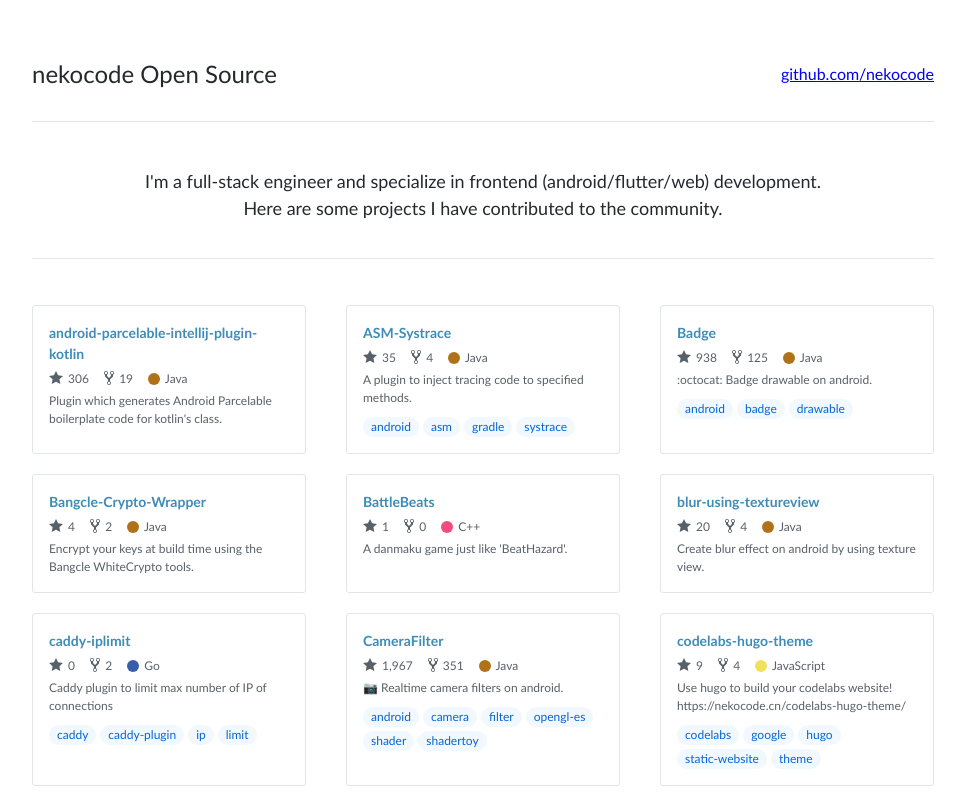
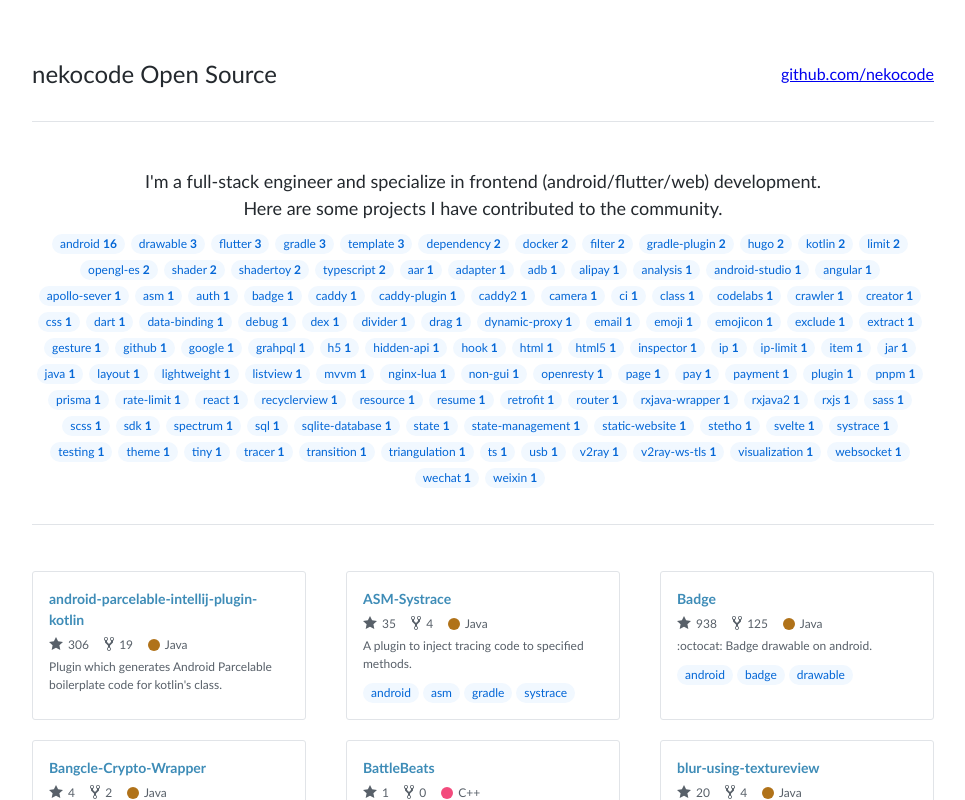
Before and after one commit to nekocode/neko-gallery, a Svelte app: page / in a window 1280 px wide. Shown: the top 800 px of the page, without its empty margins (157-1122 px from the left). Built offline with nearby package versions, Linux system fonts and the light colour scheme.

Commit message:
List all topics in header

```diff
--- a/src/App.svelte
+++ b/src/App.svelte
@@ -28,11 +28,13 @@
 </script>
 
 <main>
-  <Header user={user} />
+  {#if user}
+  <Header user={user} repos={repos} />
+  {/if}
   <ul class="repo-list">
-  {#each repos as repo}
+    {#each repos as repo}
     <RepoItem repo={repo} langColors={langColors} />
-  {/each}
+    {/each}
   </ul>
 </main>
 
--- a/src/components/Header.svelte
+++ b/src/components/Header.svelte
@@ -1,9 +1,34 @@
 <script lang="ts">
-  import type { User } from "../utils/types";
+  import { onMount } from 'svelte';
+  import type { User, Repo } from "../utils/types";
   export let user: User;
+  export let repos: Repo[] = [];
+  let topics: [string, number][] = [];
+
+  onMount(() => {
+    const map = new Map<string, number>();
+    for (const repo of repos) {
+      if (!repo.topics) {
+        continue;
+      }
+      for (const topic of repo.topics) {
+        const count = map.get(topic);
+        map.set(topic, count ? count + 1 : 1);
+      }
+    }
+    for (const topic of map.entries()) {
+      topics.push(topic);
+    }
+    topics.sort((a, b) => {
+      if (a[1] !== b[1]) {
+        return b[1] - a[1];
+      }
+      return a[0].localeCompare(b[0]);
+    })
+    topics = topics;
+  });
 </script>
 
-{#if user}
 <div class="pagehead">
   <h1 id="title">{user.name} Open Source</h1>
   <a id="github" href={user.html_url} target="_blank">
@@ -17,8 +42,16 @@
     <br/>
     Here are some projects I have contributed to the community.
   </p>
+  <ul>
+    {#each topics as topic}
+    <li>
+      <!-- svelte-ignore a11y-missing-content -->
+      <a href={`#${window.escape(topic[0])}`}></a>
+      {topic[0]} <strong>{topic[1]}</strong>
+    </li>
+    {/each}
+  </ul>
 </div>
-{/if}
 
 <style lang="scss">
   @import '../styles/vars.scss';
@@ -69,5 +102,42 @@
       margin: auto;
       text-align: center;
     }
+
+    ul {
+      display: flex;
+      flex-wrap: wrap;
+      align-items: center;
+      justify-content: center;
+      list-style: none;
+      margin-top: 6px;
+
+      li {
+        display: inline-block;
+        position: relative;
+        margin-right: 6px;
+        margin-top: 6px;
+        font-size: 12px;
+        color: #0366d6;
+
+        line-height: 20px;
+        padding: 0 8px;
+        background-color: #f1f8ff;
+        border-radius: 2em;
+
+        &:hover {
+          background: #bad8f7;
+        }
+        strong {
+          font-weight: bold;
+        }
+        a {
+          position: absolute;
+          left: 0;
+          top: 0;
+          width: 100%;
+          height: 100%;
+        }
+      }
+    }
   }
 </style>
```
